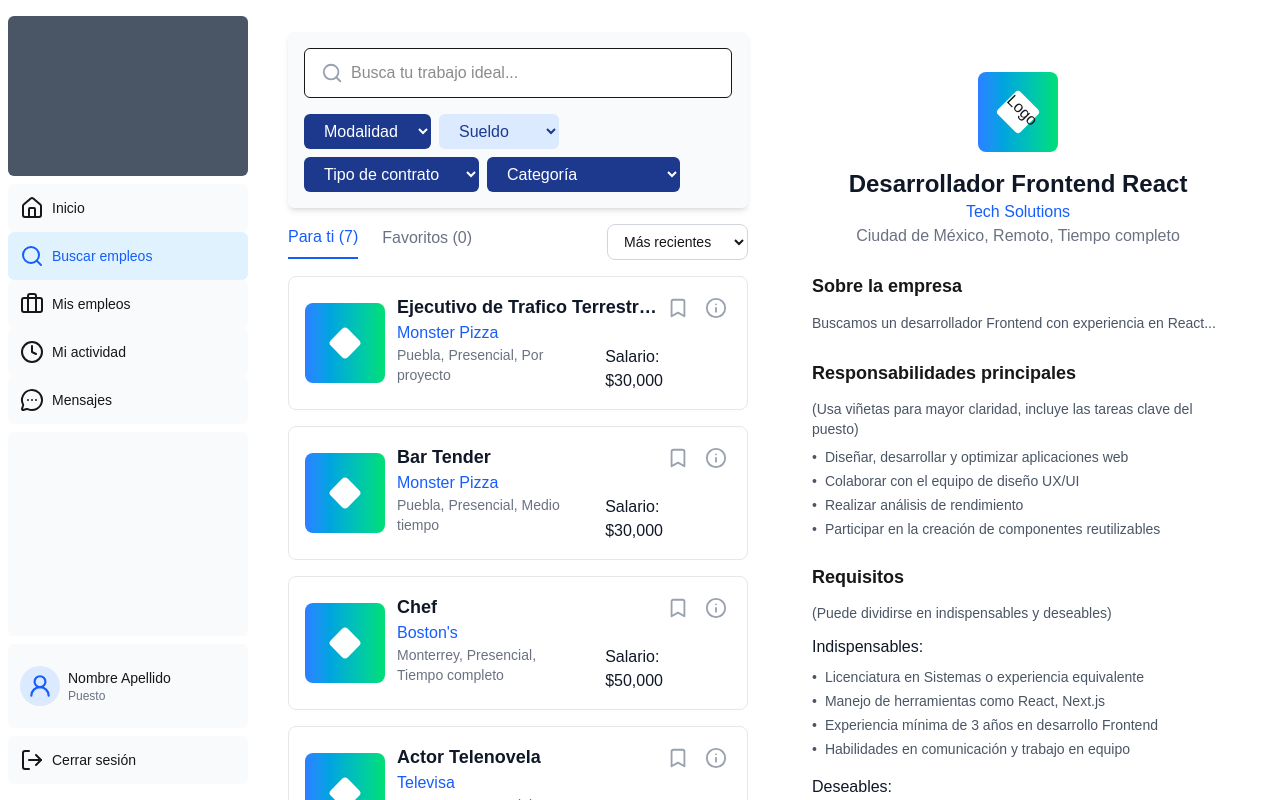
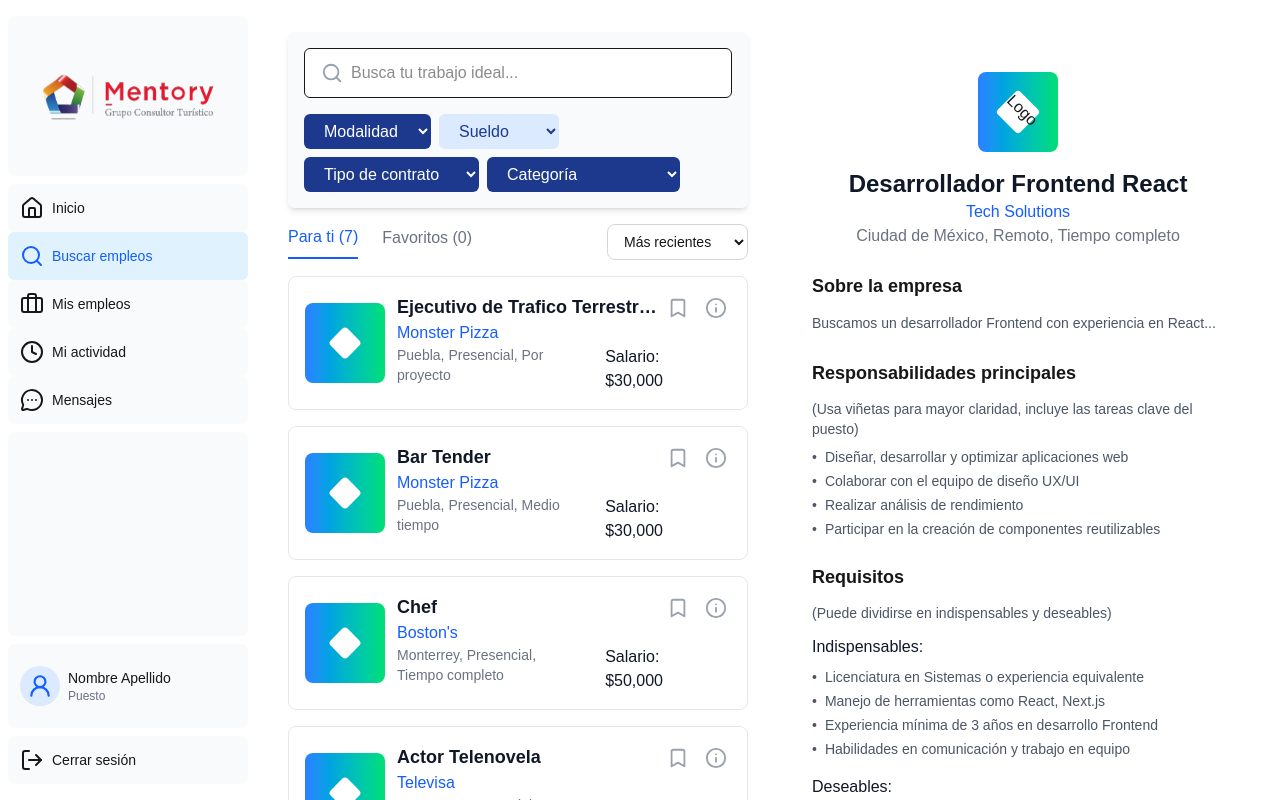
Before and after one commit to oscarquijanocruz/portal-empleo-frontend, a Next.js app: page /dashboard/candidato/buscar-empleos in a window 1280 px wide. Built offline with nearby package versions, Linux system fonts and the light colour scheme.

Commit message:
cambios candidatos

```diff
--- a/src/app/components/dashboard/SideBar.jsx
+++ b/src/app/components/dashboard/SideBar.jsx
@@ -1,22 +1,29 @@
 /* Barra lateral izquierda */
 
 import Link from "next/link";
+import Image from 'next/image';
 import NavLinks from "../dashboard/nav-links";
 import { User2, LogOut } from "lucide-react";
-//import MentoryLogo from '@/app/assets/mentory-logo';
 
 export default function SideBar() {
   return (
     <div className="flex h-full flex-col px-3 py-4 md:px-2">
       <Link
-        className="mb-2 flex h-20 items-end justify-start rounded-md bg-gray-600 p-4 md:h-40"
+        className="mb-2 flex h-20 items-center justify-center rounded-md bg-gray-50 p-4 md:h-40"
         href="/"
       >
-        <div className="w-32 text-white md:w-40">{/* <MentoryLogo /> */}</div>
+        <div className="w-full text-black md:w-full">
+          <Image
+            src = '/logo_sidebar.png'
+            alt = "Logo Mentory"
+            width = {1000}
+            height = {760}
+          />
+        </div>
       </Link>
       <div className="flex grow flex-row justify-between space-x-2 md:flex-col md:space-x-0 md:space-y-2">
         <NavLinks />
-        <div className="hidden h-auto w-full grow rounded-md bg-gray-50 md:block"></div>
+        <div className="hidden h-auto w-full grow rounded-md bg-gray-50 md:block"> </div>
         <Link
           href="/dashboard/candidato/mi-perfil"
           className="flex h-[84px] w-full grow items-center justify-center gap-2 rounded-md bg-gray-50 p-3 text-sm font-medium hover:bg-sky-100 hover:text-blue-600 md:flex-none md:justify-start md:p-2 md:px-3"
--- a/src/app/data/mockData.js
+++ b/src/app/data/mockData.js
@@ -8,6 +8,7 @@
     ubicacion: "Ciudad de México",
     modalidad: "Remoto",
     jornada: "Tiempo completo",
+    categoria: "tecnologia",
     salario: "45,000",
     logo: "/api/placeholder/50/50",
     description: "Buscamos un desarrollador Frontend con experiencia en React...",
@@ -38,6 +39,7 @@
     ubicacion: "Guadalajara",
     modalidad: "Híbrido",
     jornada: "Tiempo completo",
+    categoria: "ventas",
     salario: "38,000",
     logo: "/api/placeholder/50/50",
     descripcion: "Únete a nuestro equipo creativo como Diseñador UX/UI...",
@@ -68,6 +70,7 @@
     ubicacion: "Monterrey",
     modalidad: "Presencial",
     jornada: "Tiempo completo",
+    categoria: "diseno",
     salario: "90,000",
     logo: "/api/placeholder/50/50",
     descripcion: "Especialista en marketing digital para campañas innovadoras...",
@@ -98,6 +101,7 @@
     ubicacion: "Monterrey",
     modalidad: "Presencial",
     jornada: "Tiempo completo",
+    categoria: "diseno",
     salario: "14,000",
     logo: "/api/placeholder/50/50",
     descripcion: "Especialista en marketing digital para campañas innovadoras...",
@@ -128,6 +132,7 @@
     ubicacion: "Monterrey",
     modalidad: "Presencial",
     jornada: "Tiempo completo",
+    categoria: "diseno",
     salario: "50,000",
     logo: "/api/placeholder/50/50",
     descripcion: "Especialista en marketing digital para campañas innovadoras...",
@@ -158,6 +163,7 @@
     ubicacion: "Puebla",
     modalidad: "Presencial",
     jornada: "Medio tiempo ",
+    categoria: "diseno",
     salario: "30,000",
     logo: "/api/placeholder/50/50",
     descripcion: "Especialista en marketing digital para campañas innovadoras...",
@@ -187,6 +193,7 @@
     ubicacion: "Puebla",
     modalidad: "Presencial",
     jornada: "Por proyecto",
+    categoria: "administracion",
     salario: "30,000",
     logo: "/api/placeholder/50/50",
     descripcion: "Especialista en marketing digital para campañas innovadoras...",
--- a/src/app/globals.css
+++ b/src/app/globals.css
@@ -3,13 +3,6 @@
 :root {
   --background: #ffffff;
   --foreground: #171717;
-}
-
-@theme inline {
-  --color-background: var(--background);
-  --color-foreground: var(--foreground);
-  --font-sans: var(--font-geist-sans);
-  --font-mono: var(--font-geist-mono);
 }
 
 @media (prefers-color-scheme: dark) {
--- a/src/app/hooks/useJobs.jsx
+++ b/src/app/hooks/useJobs.jsx
@@ -51,6 +51,12 @@
     if (filters.tipoContrato) {
       jobs = jobs.filter(job =>
         job.jornada.toLowerCase().includes(filters.tipoContrato.toLowerCase())
+      );
+    }
+
+    if (filters.categoria) {
+      jobs = jobs.filter(job =>
+        job.categoria.toLowerCase().includes(filters.categoria.toLowerCase())
       );
     }
 
```
Also changed, not shown: public/logo_sidebar.png (added).
